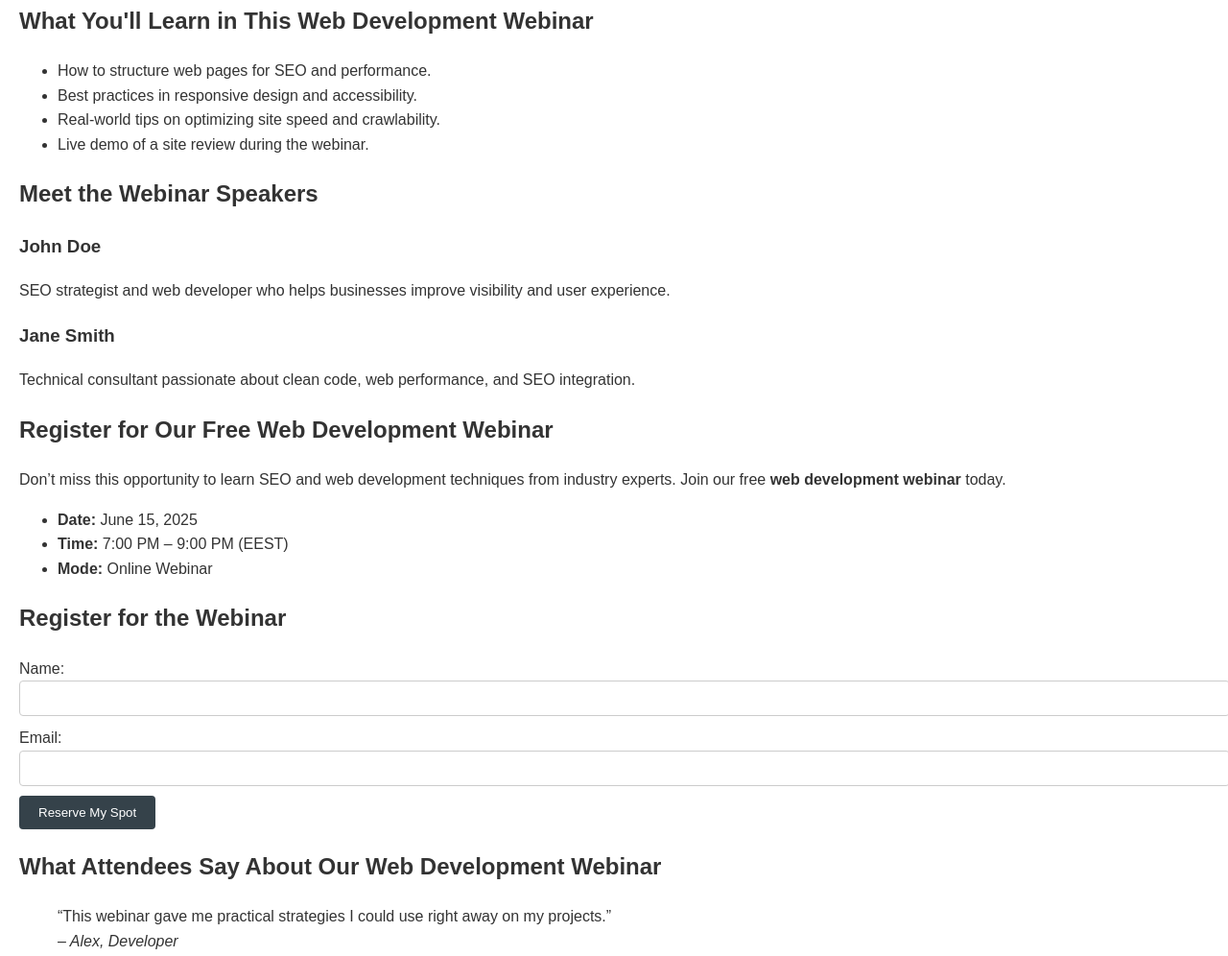
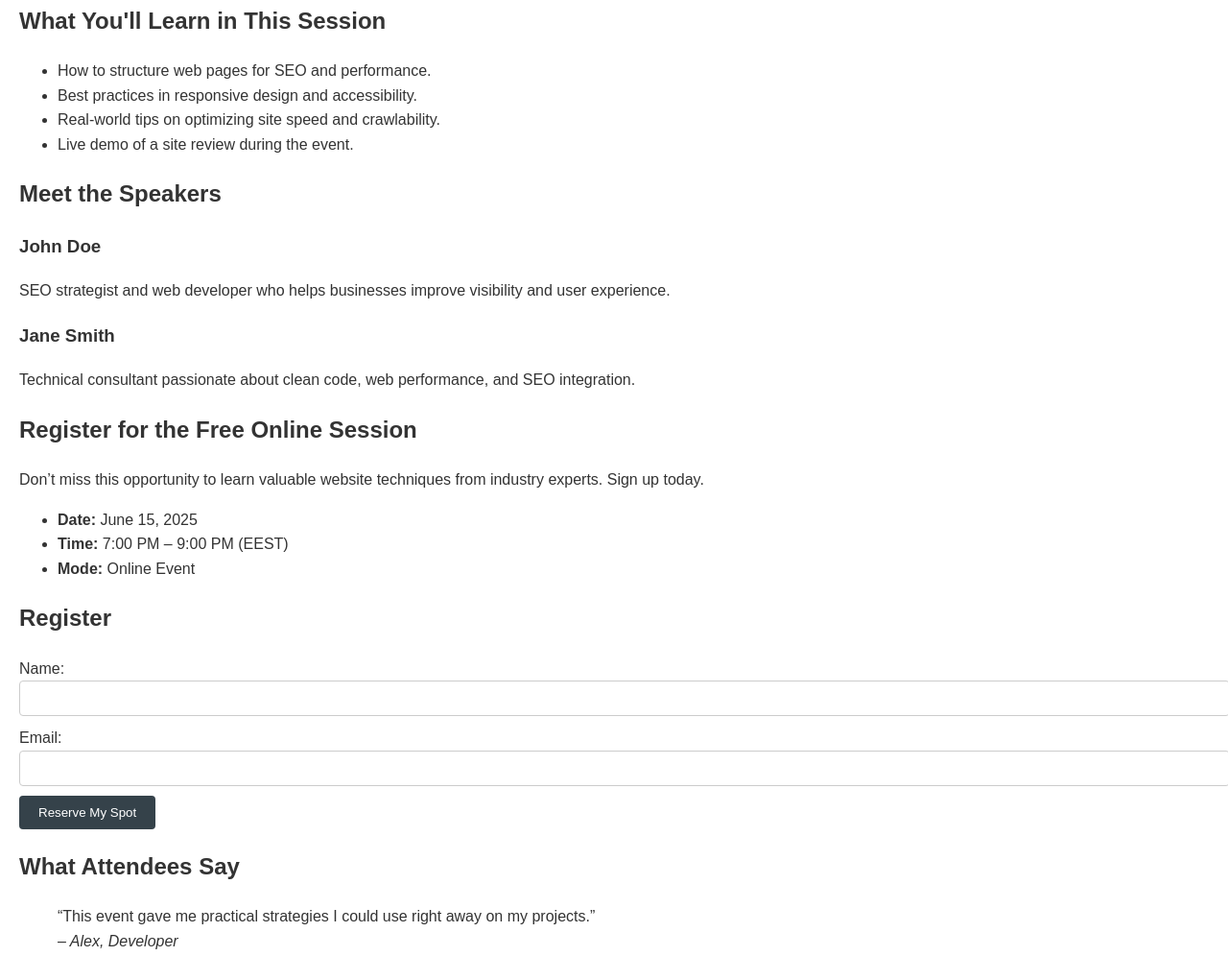
Before and after one commit to ghgasimovhikmat/SEO-Assignment3, a plain HTML site: page webinar.html in a window 1280 px wide. Shown: the part 536-1532 px from the top of the page at 96% size. Drawn offline with Linux system fonts and the light colour scheme.

Commit message:
before optmization ofr webinar

```diff
--- a/webinar.html
+++ b/webinar.html
@@ -3,34 +3,34 @@
 <head>
   <meta charset="UTF-8">
   <meta name="viewport" content="width=device-width, initial-scale=1">
-  <title>Web Development Webinar – Free Online Event</title>
-  <meta name="description" content="Join our free web development webinar to learn SEO basics, performance tips, and how to build better websites. Register now!">
+  <title>Free Online Event for Developers</title>
+  <meta name="description" content="Join our free online session to learn the basics of SEO, performance tips, and how to improve your websites. Register now!">
   <link rel="stylesheet" href="style.css">
 </head>
 <body>
   <header>
-    <h1>Web Development Webinar</h1>
+    <h1>Free Online Event for Developers</h1>
   </header>
   <main>
     <!-- Hero image -->
     <section>
-      <img src="images/webinar.jpg" alt="Web Development Webinar Banner" style="max-width:100%;height:auto;">
+      <img src="images/webinar.jpg" alt="Online Event Banner" style="max-width:100%;height:auto;">
     </section>
 
     <!-- What You'll Learn -->
     <section>
-      <h2>What You'll Learn in This Web Development Webinar</h2>
+      <h2>What You'll Learn in This Session</h2>
       <ul>
         <li>How to structure web pages for SEO and performance.</li>
         <li>Best practices in responsive design and accessibility.</li>
         <li>Real-world tips on optimizing site speed and crawlability.</li>
-        <li>Live demo of a site review during the webinar.</li>
+        <li>Live demo of a site review during the event.</li>
       </ul>
     </section>
 
     <!-- Speakers -->
     <section>
-      <h2>Meet the Webinar Speakers</h2>
+      <h2>Meet the Speakers</h2>
       <article>
         <h3>John Doe</h3>
         <p>SEO strategist and web developer who helps businesses improve visibility and user experience.</p>
@@ -43,18 +43,18 @@
 
     <!-- Join section -->
     <section>
-      <h2>Register for Our Free Web Development Webinar</h2>
-      <p>Don’t miss this opportunity to learn SEO and web development techniques from industry experts. Join our free <strong>web development webinar</strong> today.</p>
+      <h2>Register for the Free Online Session</h2>
+      <p>Don’t miss this opportunity to learn valuable website techniques from industry experts. Sign up today.</p>
       <ul>
         <li><strong>Date:</strong> June 15, 2025</li>
         <li><strong>Time:</strong> 7:00 PM – 9:00 PM (EEST)</li>
-        <li><strong>Mode:</strong> Online Webinar</li>
+        <li><strong>Mode:</strong> Online Event</li>
       </ul>
     </section>
 
     <!-- Registration form -->
     <section>
-      <h2>Register for the Webinar</h2>
+      <h2>Register</h2>
       <form>
         <label>Name: <input type="text" required></label><br>
         <label>Email: <input type="email" required></label><br>
@@ -64,9 +64,9 @@
 
     <!-- Testimonials -->
     <section>
-      <h2>What Attendees Say About Our Web Development Webinar</h2>
+      <h2>What Attendees Say</h2>
       <blockquote>
-        “This webinar gave me practical strategies I could use right away on my projects.”<br>
+        “This event gave me practical strategies I could use right away on my projects.”<br>
         <cite>– Alex, Developer</cite>
       </blockquote>
       <blockquote>
```
